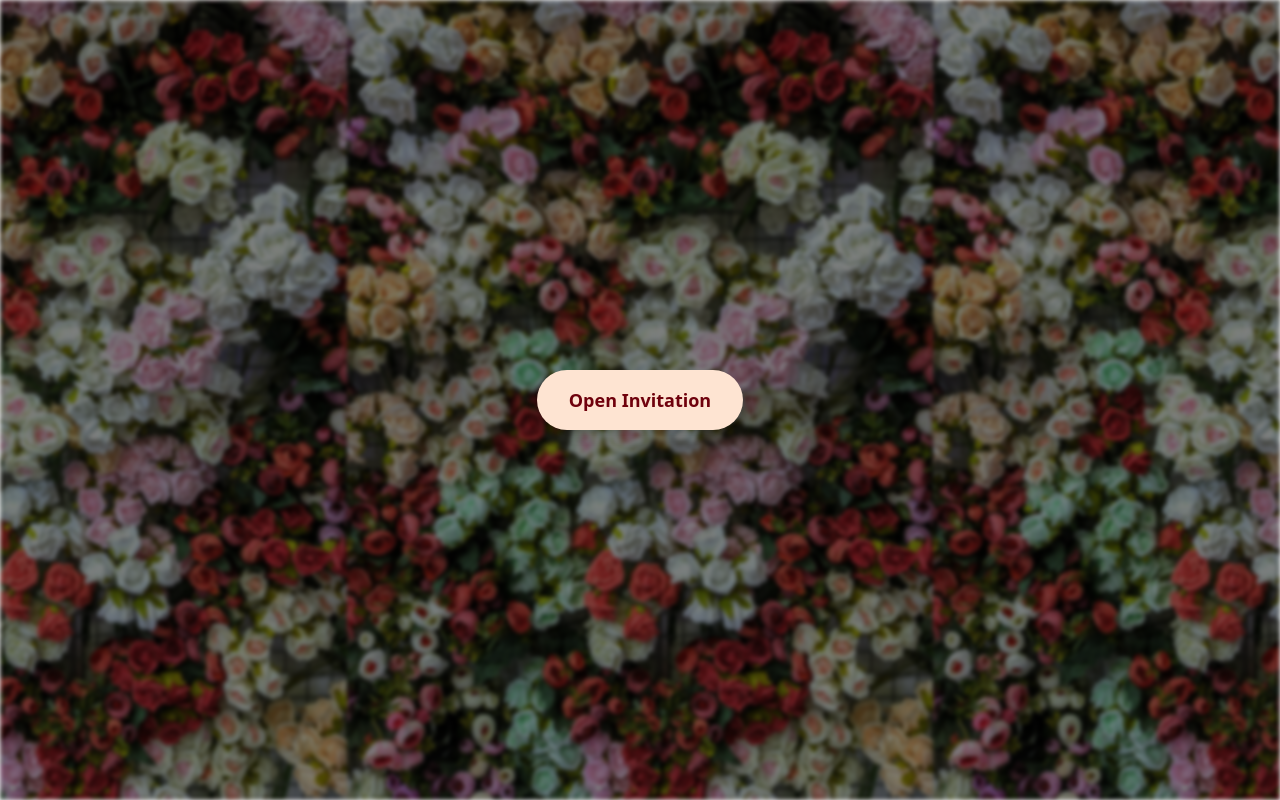
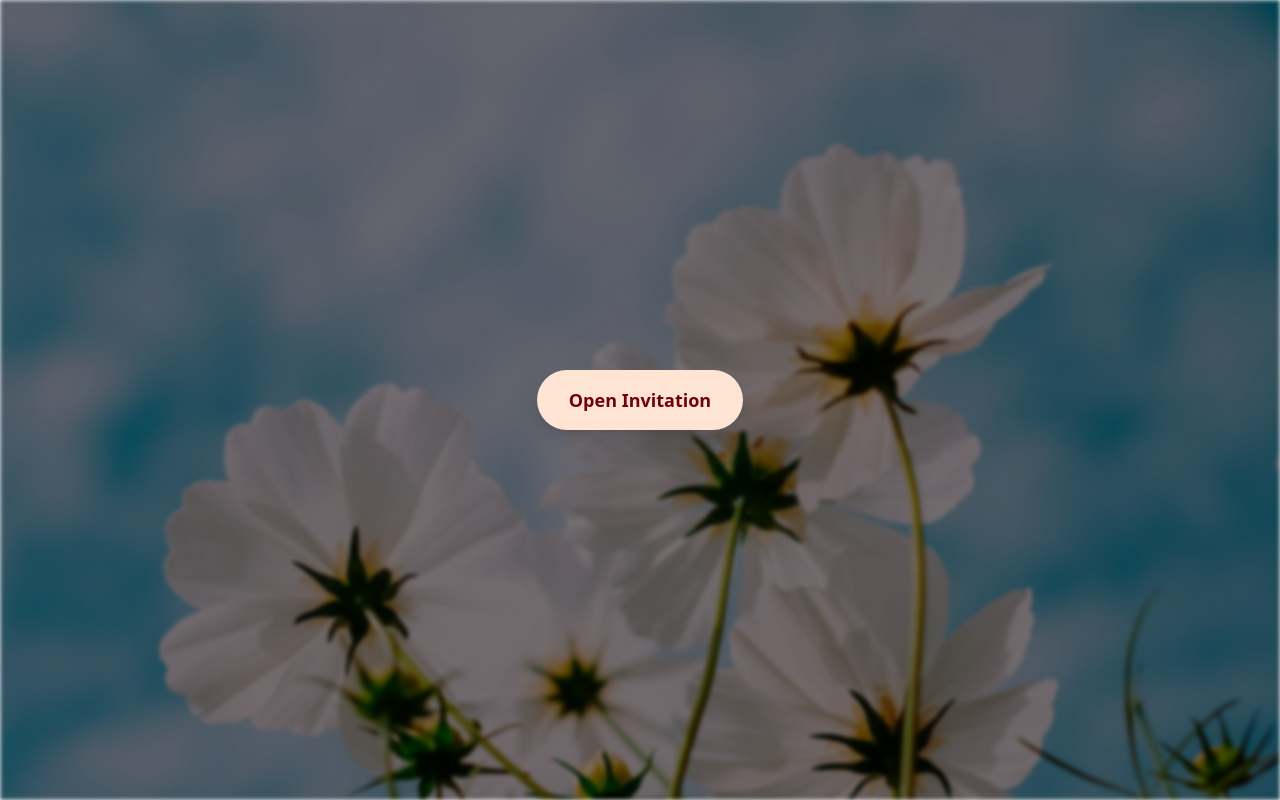
Before and after one commit to VikramVijayaraj/invitation-app, a React (Vite) app: page / in a window 1280 px wide. Built offline with nearby package versions, Linux system fonts and the light colour scheme.

Commit message:
bg change

```diff
--- a/src/App.jsx
+++ b/src/App.jsx
@@ -23,9 +23,9 @@ function App() {
         className="absolute inset-0 bg-cover bg-center z-0"
         style={{
           backgroundImage:
-            "linear-gradient(rgba(0,0,0,0.5), rgba(0,0,0,0.5)), url('/images/flowers-bg.jpg')",
-          backgroundSize: "contain",
-          backgroundPosition: "center",
+            "linear-gradient(rgba(0,0,0,0.5), rgba(0,0,0,0.5)), url('/images/flowers-5-bg.jpg')",
+          backgroundSize: "cover",
+          backgroundPosition: "left",
           filter: "blur(2px)",
         }}
       ></div>
```
